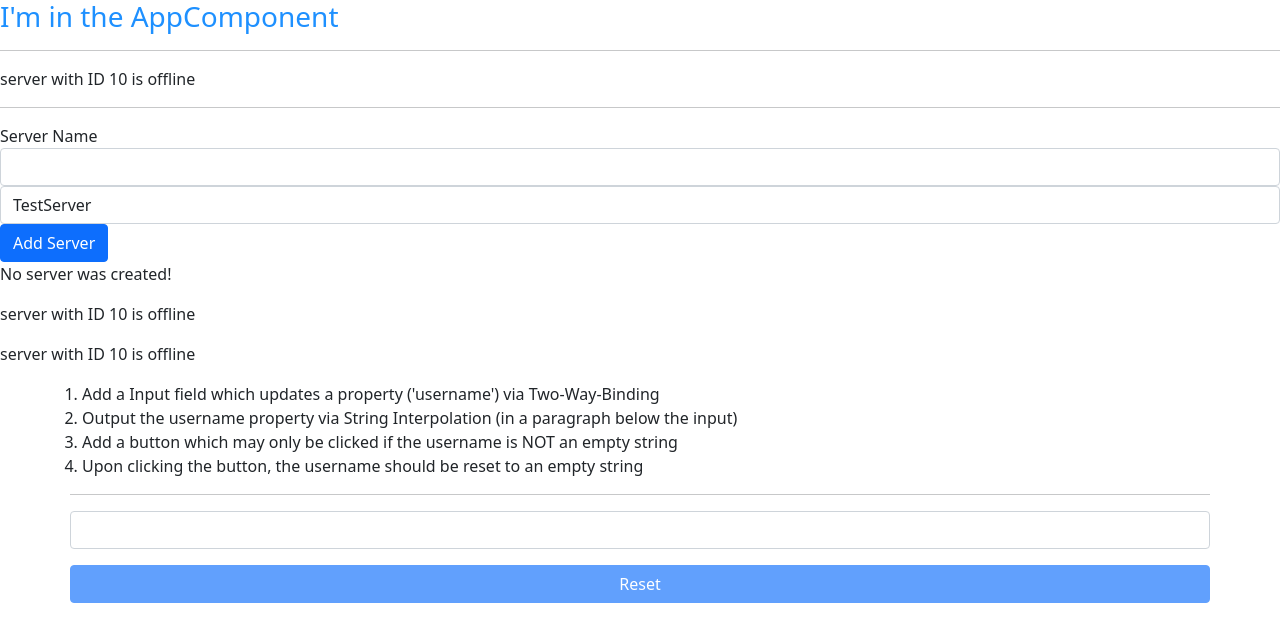
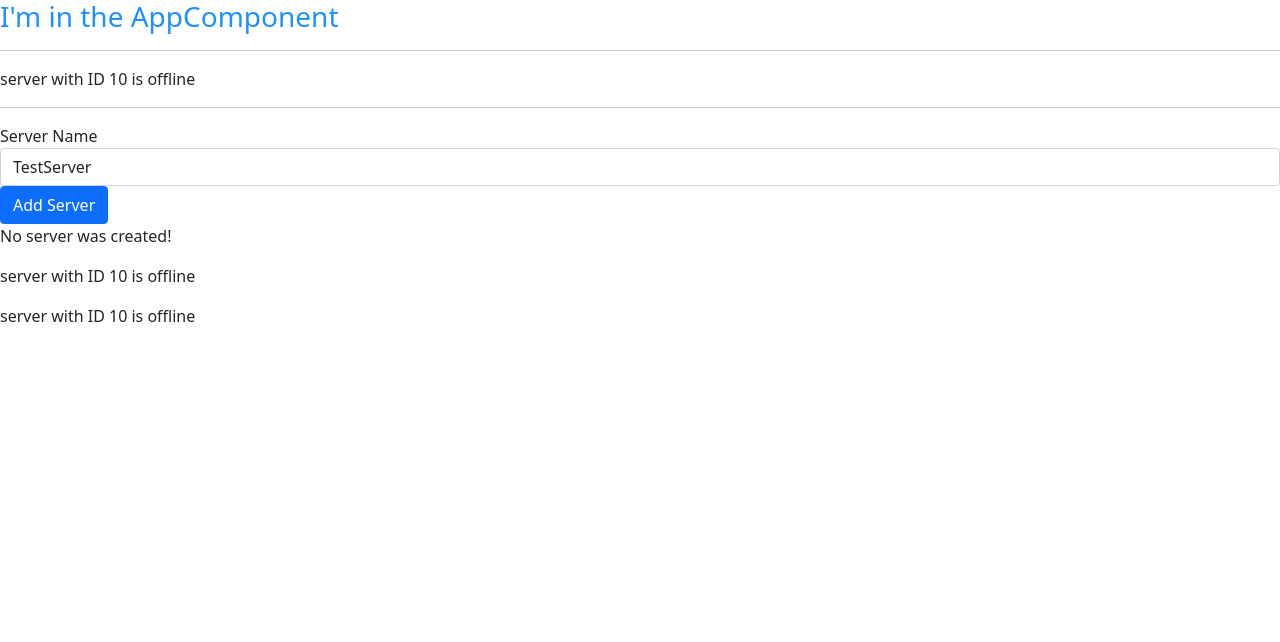
Before and after one commit to laukikrupne/angularApp, an Angular app: page / in a window 1280 px wide. Shown: the top 642 px of the page. Built offline with nearby package versions, Linux system fonts and the light colour scheme.

Commit message:
Directives with *ngIf and #

```diff
--- a/src/app/app.module.ts
+++ b/src/app/app.module.ts
@@ -5,14 +5,12 @@ import { AppComponent } from './app.component';
 import {ServerComponent} from "./server/server.component";
 import { ServersComponent } from './servers/servers.component';
 import {FormsModule} from "@angular/forms";
-import { AssignmentComponent } from './assignment/assignment.component';
 
 @NgModule({
   declarations: [
     AppComponent,
     ServerComponent,
-    ServersComponent,
-    AssignmentComponent
+    ServersComponent
   ],
   imports: [
     BrowserModule,
--- a/src/app/assignment/assignment.component.html
+++ /dev/null
@@ -1,22 +0,0 @@
-<div class="container">
-  <div class="row">
-    <ol>
-      <li>Add a Input field which updates a property ('username') via Two-Way-Binding</li>
-      <li>Output the username property via String Interpolation (in a paragraph below the input)</li>
-      <li>Add a button which may only be clicked if the username is NOT an empty string</li>
-      <li>Upon clicking the button, the username should be reset to an empty string </li>
-    </ol>
-    <hr>
-    <input
-      type="text"
-      class="form-control"
-      [(ngModel)]="username"
-    >
-    <p [innerText]="username ? username : ''"></p>
-    <button
-      class="btn btn-primary"
-      [disabled]="!username || ''"
-      (click)="makeUsernameEmpty($event)"
-    >Reset</button>
-  </div>
-</div>
--- a/src/app/assignment/assignment.component.ts
+++ /dev/null
@@ -1,19 +0,0 @@
-import { Component, OnInit } from '@angular/core';
-
-@Component({
-  selector: 'app-assignment',
-  templateUrl: './assignment.component.html',
-  styleUrls: ['./assignment.component.css']
-})
-export class AssignmentComponent implements OnInit {
-  username: any;
-
-  constructor() { }
-
-  ngOnInit(): void {
-  }
-
-  makeUsernameEmpty(event: any) {
-    this.username = "";
-  }
-}
--- a/src/app/servers/servers.component.html
+++ b/src/app/servers/servers.component.html
@@ -1,9 +1,9 @@
 <label>Server Name</label>
-<input
+<!--<input
   (input)="onUpdateServerName($event)"
   class="form-control"
   type="text"
->
+>-->
 <input
   type="text"
   class="form-control"
@@ -18,7 +18,16 @@
   (click)="onCreateServer()"
 >Add Server</button>
 <!--<p [innerText]="allowNewServer" ></p>-->
+<!--
 <p>{{ serverCreationStatus }}</p>
+-->
+<p
+  *ngIf="serverCreated; else noServer"
+>Server was created, server name is {{serverName}}</p>
+<ng-template
+  #noServer
+>
+  <p>No server was created!</p>
+</ng-template>
 <app-server></app-server>
 <app-server></app-server>
-<app-assignment></app-assignment>
--- a/src/app/servers/servers.component.ts
+++ b/src/app/servers/servers.component.ts
@@ -9,6 +9,7 @@ export class ServersComponent implements OnInit {
   allowNewServer = false;
   serverCreationStatus = "No server was created!";
   serverName = "TestServer";
+  serverCreated = false;
 
   constructor() {
     setTimeout(()=>{
@@ -20,6 +21,7 @@ export class ServersComponent implements OnInit {
   }
 
   onCreateServer() {
+    this.serverCreated = true;
     this.serverCreationStatus = 'Server was created ' + this.serverName;
   }
 
```
Also changed, not shown: src/app/assignment/assignment.component.css (deleted).
